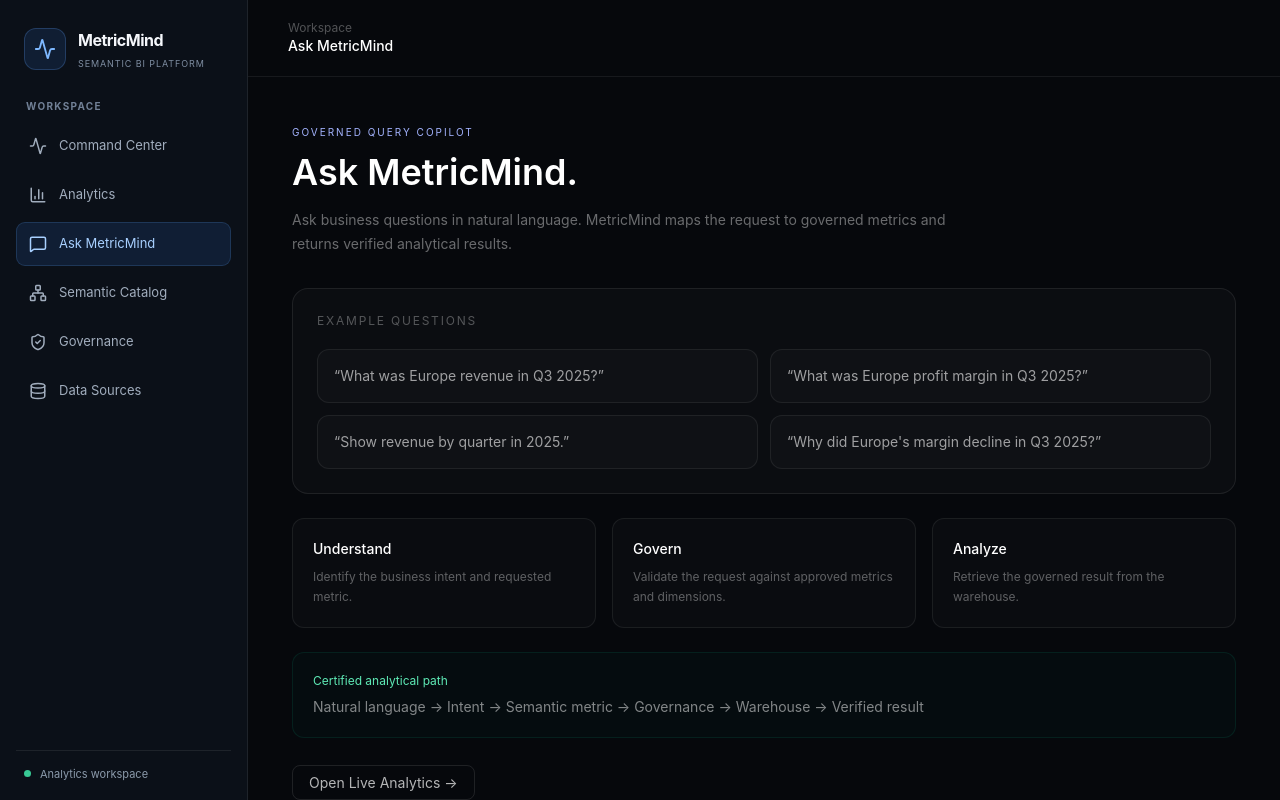
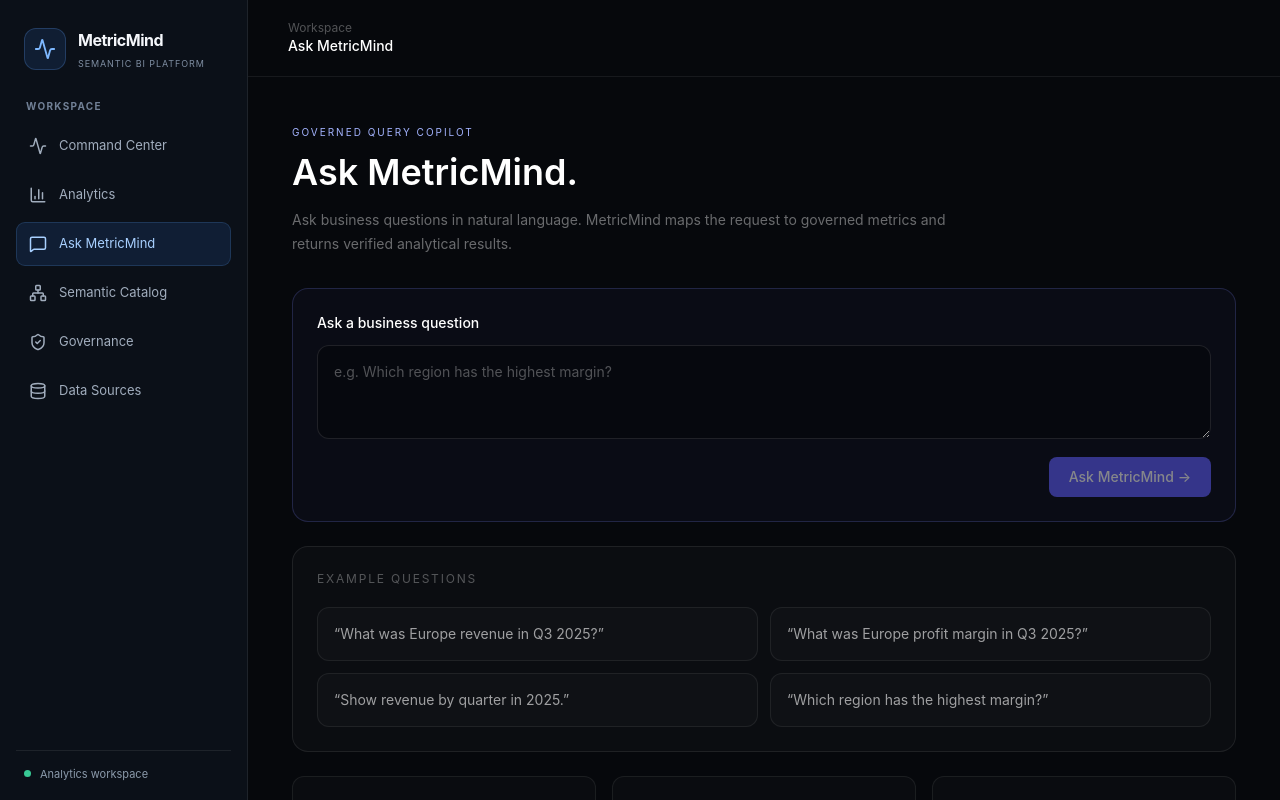
Before and after one commit to Suvasini911/MetricMind, a Next.js app in the folder frontend/: page /ask in a window 1280 px wide. Shown: the top 800 px of the page. Built offline with nearby package versions, Linux system fonts and the light colour scheme.

Commit message:
Fix regional margin ranking and improve Ask MetricMind

```diff
--- a/frontend/src/app/ask/page.js
+++ b/frontend/src/app/ask/page.js
@@ -1,11 +1,48 @@
 "use client";
 
+import { useState } from "react";
 import Link from "next/link";
 import Sidebar from "../../components/Sidebar";
 
 const API = "http://127.0.0.1:8000";
 
 export default function AskMetricMindPage() {
+
+  const [question, setQuestion] = useState("");
+  const [result, setResult] = useState(null);
+  const [loading, setLoading] = useState(false);
+  const [error, setError] = useState("");
+
+  async function askMetricMind(selectedQuestion = question) {
+    const trimmed = selectedQuestion.trim();
+    if (!trimmed) return;
+
+    setQuestion(trimmed);
+    setLoading(true);
+    setError("");
+    setResult(null);
+
+    try {
+      const response = await fetch(
+        `${API}/api/agent/analyze?question=${encodeURIComponent(trimmed)}`
+      );
+      const data = await response.json();
+
+      if (!response.ok) {
+        throw new Error(data.detail || "Request failed.");
+      }
+
+      setResult(data);
+    } catch (err) {
+      setError(
+        err.message ||
+        "Could not connect to MetricMind. Check that the backend is running."
+      );
+    } finally {
+      setLoading(false);
+    }
+  }
+
   return (
     <main className="min-h-screen bg-[#06080c] text-white">
       <div className="flex min-h-screen">
@@ -43,6 +80,88 @@
               </p>
             </div>
 
+
+            <div className="mb-6 rounded-2xl border border-indigo-400/20 bg-indigo-400/[0.04] p-6">
+              <label
+                htmlFor="metricmind-question"
+                className="mb-3 block text-sm font-medium text-white"
+              >
+                Ask a business question
+              </label>
+
+              <textarea
+                id="metricmind-question"
+                value={question}
+                onChange={(event) => setQuestion(event.target.value)}
+                onKeyDown={(event) => {
+                  if (
+                    event.key === "Enter" &&
+                    !event.shiftKey &&
+                    !loading
+                  ) {
+                    event.preventDefault();
+                    askMetricMind();
+                  }
+                }}
+                placeholder="e.g. Which region has the highest margin?"
+                rows={3}
+                className="w-full resize-y rounded-xl border border-white/10 bg-black/30 p-4 text-sm text-white placeholder:text-white/30 focus:border-indigo-400/50 focus:outline-none"
+              />
+
+              <div className="mt-3 flex justify-end">
+                <button
+                  type="button"
+                  onClick={() => askMetricMind()}
+                  disabled={loading || !question.trim()}
+                  className="rounded-lg bg-indigo-500 px-5 py-2.5 text-sm font-medium text-white transition hover:bg-indigo-400 disabled:cursor-not-allowed disabled:opacity-50"
+                >
+                  {loading ? "Analyzing..." : "Ask MetricMind →"}
+                </button>
+              </div>
+
+              {error && (
+                <p className="mt-4 text-sm text-red-300">{error}</p>
+              )}
+
+              {result && (
+                <div className="mt-5 rounded-xl border border-white/10 bg-black/20 p-5">
+                  {result.status === "verified" ? (
+                    <>
+                      <p className="text-xs uppercase tracking-wider text-emerald-300">
+                        Verified result
+                      </p>
+
+                      <h3 className="mt-2 text-xl font-semibold text-white">
+                        {result.answer ||
+                          `${result.metric}: ${result.value}`}
+                      </h3>
+
+                      {result.answer && (
+                        <p className="mt-2 text-sm text-white/60">
+                          {result.metric}: {result.value}
+                          {result.metric === "Profit Margin" ? "%" : ""}
+                        </p>
+                      )}
+
+                      <p className="mt-3 text-xs text-white/40">
+                        Source: {result.source} · Governance: {result.governance}
+                      </p>
+                    </>
+                  ) : (
+                    <>
+                      <p className="text-sm font-medium text-amber-300">
+                        Question not verified
+                      </p>
+                      <p className="mt-2 text-sm text-white/60">
+                        {result.reason || "MetricMind could not validate this question."}
+                      </p>
+                    </>
+                  )}
+                </div>
+              )}
+            </div>
+
+
             <div className="rounded-2xl border border-white/[0.08] bg-white/[0.025] p-6">
 
               <div className="mb-5">
@@ -53,21 +172,23 @@
 
               <div className="grid gap-3 md:grid-cols-2">
 
-                <Example>
+
+<Example onClick={() => askMetricMind("What was Europe revenue in Q3 2025?")}>
   What was Europe revenue in Q3 2025?
 </Example>
 
-                <Example>
+<Example onClick={() => askMetricMind("What was Europe profit margin in Q3 2025?")}>
   What was Europe profit margin in Q3 2025?
 </Example>
 
-                <Example>
+<Example onClick={() => askMetricMind("Show revenue by quarter in 2025.")}>
   Show revenue by quarter in 2025.
 </Example>
 
-                <Example>
-                  Why did Europe's margin decline in Q3 2025?
+<Example onClick={() => askMetricMind("Which region has the highest margin?")}>
+  Which region has the highest margin?
 </Example>
+
 
               </div>
 
@@ -134,13 +255,19 @@
   );
 }
 
-function Example({ children }) {
+
+function Example({ children, onClick }) {
   return (
-    <div className="rounded-xl border border-white/[0.07] bg-white/[0.02] p-4 text-sm text-white/60">
+    <button
+      type="button"
+      onClick={onClick}
+      className="w-full rounded-xl border border-white/[0.07] bg-white/[0.02] p-4 text-left text-sm text-white/60 transition hover:border-indigo-400/30 hover:bg-white/[0.05]"
+    >
       “{children}”
-    </div>
+    </button>
   );
 }
+
 
 function Info({ title, text }) {
   return (
--- a/frontend/src/app/globals.css
+++ b/frontend/src/app/globals.css
@@ -3345,3 +3345,110 @@
 .mm-main-content h3 {
   color: #f9fafb;
 }
+
+
+/* Fix Analytics heading contrast */
+.mm-light-shell .analytics-header h1 {
+  color: #172b45 !important;
+}
+
+.mm-light-shell .analytics-header h1 span {
+  color: #64748b !important;
+}
+
+
+/* Improve Analytics card heading contrast */
+.mm-light-shell .copilot-header h2,
+.mm-light-shell .panel-header h2,
+.mm-light-shell .margin-intelligence-header h2,
+.mm-light-shell .executive-intelligence-header h2 {
+  color: #172b45 !important;
+}
+
+
+/* Improve readability across the light Analytics dashboard */
+.mm-light-shell .analytics-header p,
+.mm-light-shell .copilot-header p,
+.mm-light-shell .panel-header p,
+.mm-light-shell .margin-intelligence-header p,
+.mm-light-shell .executive-intelligence-header p,
+.mm-light-shell .executive-summary p,
+.mm-light-shell .executive-insight-card p,
+.mm-light-shell .margin-explanation p {
+  color: #475569 !important;
+}
+
+.mm-light-shell .executive-insight-card h3,
+.mm-light-shell .executive-insight-top,
+.mm-light-shell .margin-label,
+.mm-light-shell .margin-explanation > span,
+.mm-light-shell .margin-evidence,
+.mm-light-shell .executive-evidence {
+  color: #334155 !important;
+}
+
+.mm-light-shell .panel-header h2,
+.mm-light-shell .copilot-header h2,
+.mm-light-shell .executive-intelligence-header h2,
+.mm-light-shell .margin-intelligence-header h2 {
+  color: #172b45 !important;
+}
+
+
+
+/* MetricMind: improve readability across all light-theme pages */
+.mm-light-shell {
+  color: #24364b;
+}
+
+/* Default text and secondary descriptions */
+.mm-light-shell p,
+.mm-light-shell small,
+.mm-light-shell label,
+.mm-light-shell li,
+.mm-light-shell .eyebrow,
+.mm-light-shell [class*="subtitle"],
+.mm-light-shell [class*="description"],
+.mm-light-shell [class*="detail"],
+.mm-light-shell [class*="hint"] {
+  color: #475569 !important;
+}
+
+/* Headings and card titles */
+.mm-light-shell h1,
+.mm-light-shell h2,
+.mm-light-shell h3,
+.mm-light-shell h4,
+.mm-light-shell [class*="title"] {
+  color: #172b45;
+}
+
+/* Metric labels, table headers, and metadata */
+.mm-light-shell [class*="label"],
+.mm-light-shell [class*="number"],
+.mm-light-shell [class*="evidence"],
+.mm-light-shell [class*="trace"],
+.mm-light-shell [class*="context"] {
+  color: #334155;
+}
+
+/* Form fields and placeholders */
+.mm-light-shell input,
+.mm-light-shell select,
+.mm-light-shell textarea {
+  color: #24364b;
+}
+
+.mm-light-shell input::placeholder,
+.mm-light-shell textarea::placeholder {
+  color: #64748b !important;
+  opacity: 1;
+}
+
+/* Keep muted text readable without affecting status backgrounds */
+.mm-light-shell .executive-insight-card p,
+.mm-light-shell .executive-summary p,
+.mm-light-shell .margin-explanation p,
+.mm-light-shell .panel-header p {
+  color: #475569 !important;
+}
```
Also changed, not shown: 1 other file (tests, documents, lock files or other folders). Lines whose indentation alone changed are shown as unchanged.
